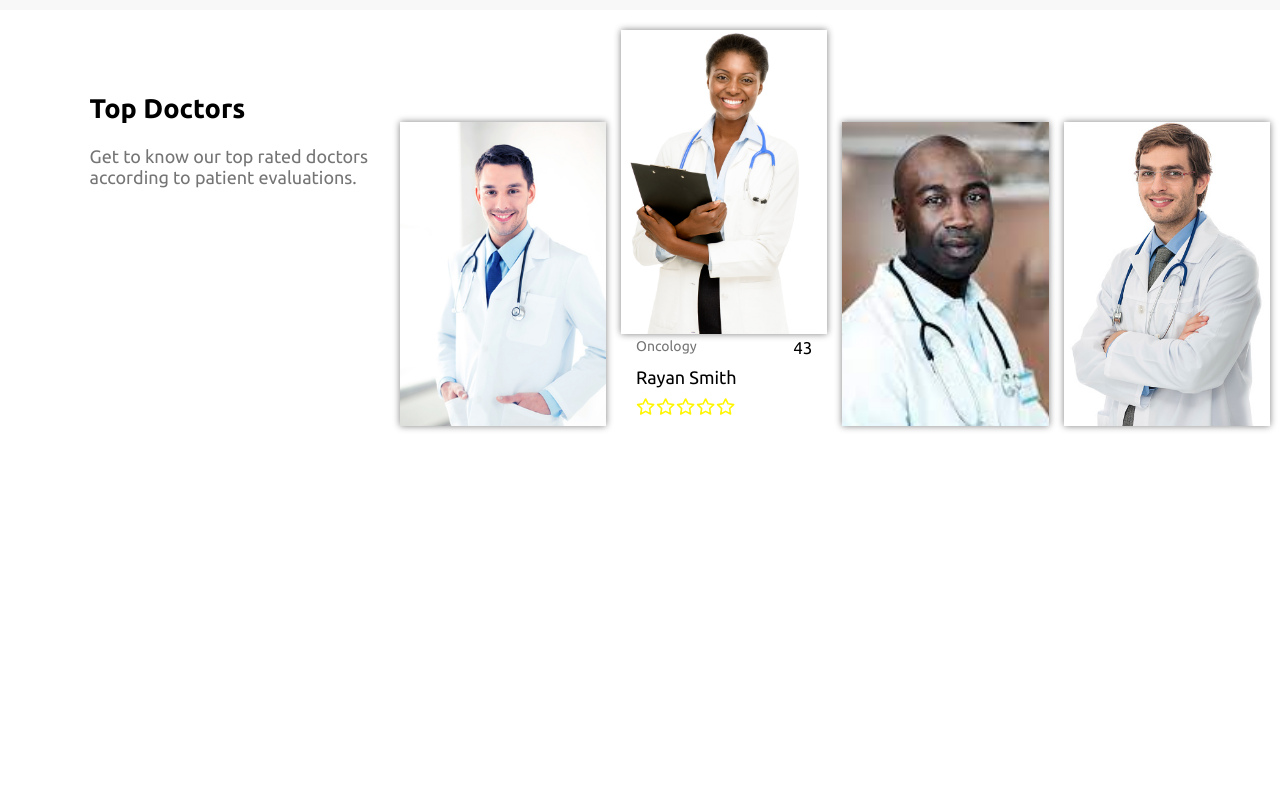
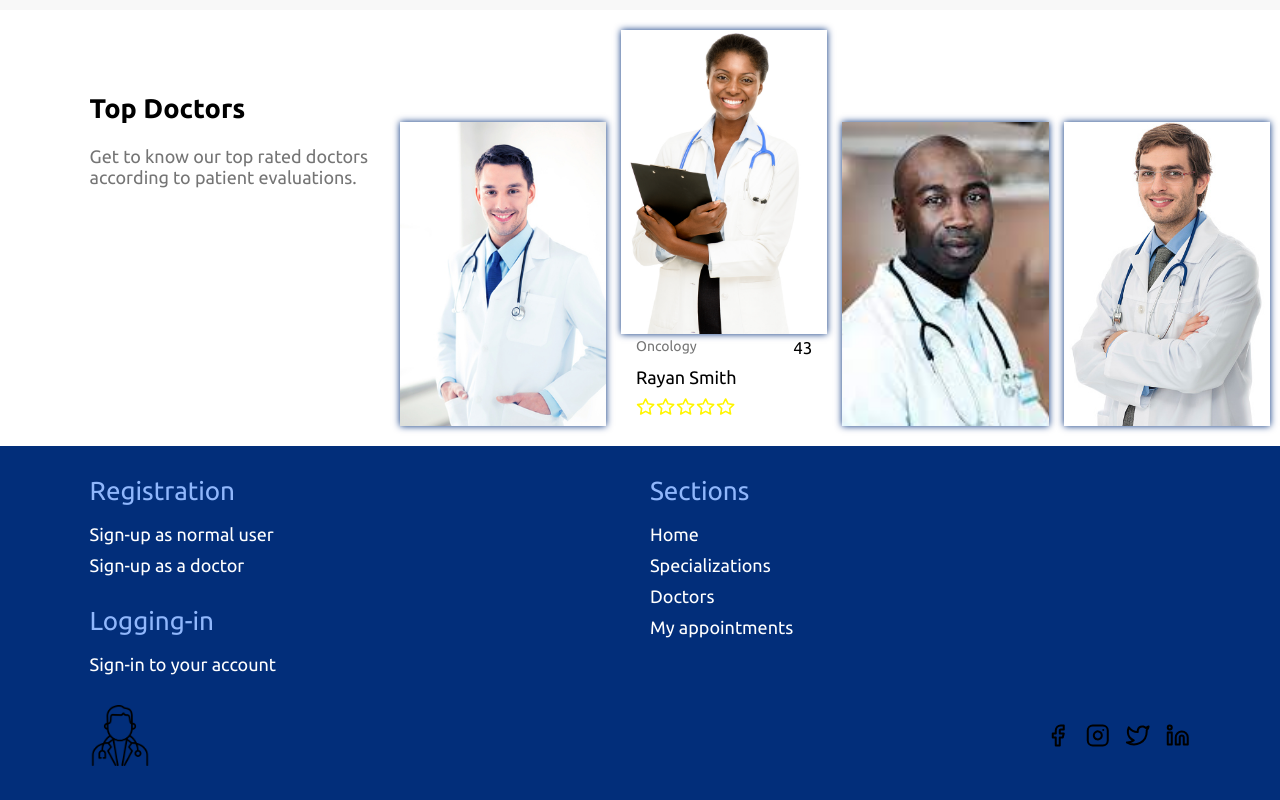
Before and after one commit to abedulaziz/Consult-a-doctor, a React (Create React App) app in the folder consult-a-doctor_frontend/: page / in a window 1280 px wide. Shown: the part 1443-2243 px from the top of the page. Before the commit the page ends 1889 px from the top, so only its background shows below. Built offline with nearby package versions, Linux system fonts and the light colour scheme.

Commit message:
Frontend: implement the styling of footer component and add it to home component

```diff
--- a/consult-a-doctor_frontend/src/App.css
+++ b/consult-a-doctor_frontend/src/App.css
@@ -39,6 +39,11 @@ h2.sec-heading {
   margin-left: 0;
   margin-right: 0;
   margin-bottom: 30px;
+}
+
+ul {
+  list-style-type: none;
+  padding: 0;
 }
 
 /* ------------------------------------------------ */
@@ -302,7 +307,7 @@ header .header-content .account_status .sign-up_button {
 .top_doctors .top_doctors-content .top_doctors-details .top_doctor .img_wrapper {
   width: 100%;
   height: calc(75vw /4 + 5vw);
-  box-shadow: 0 0 7px gray;
+  box-shadow: 0 0 7px var(--main-theme-color);
 }
 
 .top_doctors .top_doctors-content .top_doctors-details .top_doctor .img_wrapper img {
@@ -342,5 +347,71 @@ header .header-content .account_status .sign-up_button {
 }
 
 /* ------------------------------------------------ */
-/* ----------------- end top doctor ----------------- */
+/* ----------------- end top doctors ----------------- */
 /* ------------------------------------------------ */
+
+/* ------------------------------------------------ */
+/* ----------------- start footer ----------------- */
+/* ------------------------------------------------ */
+
+footer {
+  padding: 30px 0;
+  background-color: var(--main-theme-color);
+  color: var(--light-text-color)
+}
+
+footer .footer_content .sections{
+  display: flex;
+  gap: 20px;
+}
+
+footer .footer_content .sections >div {
+  flex: 1;
+}
+
+footer .footer_content .sections >div .section {
+  margin-bottom: 30px;
+}
+
+footer .footer_content .sections >div .section h3 {
+  color: var(--second-theme-color);
+  font-size: 26px;
+  font-weight: 400;
+}
+
+footer .footer_content .sections >div .section ul li {
+  margin-bottom: 10px;
+}
+
+footer .footer_content .sections >div .section ul li a{
+  color: var(--light-text-color);
+  text-decoration: none;
+}
+
+footer .footer_content .buttom_footer {
+  display: flex;
+  justify-content: space-between;
+  align-items: center;
+}
+
+footer .footer_content .buttom_footer .logo {
+  width: 60px;
+}
+
+footer .footer_content .buttom_footer .logo img {
+  width: 100%;
+}
+
+footer .footer_content .buttom_footer .social-media ul{
+  display: flex;
+  gap: 15px;
+}
+
+footer .footer_content .buttom_footer .social-media ul li {
+  cursor: pointer;
+}
+
+
+/* ------------------------------------------------ */
+/* ----------------- end footer ----------------- */
+/* ------------------------------------------------ */
--- a/consult-a-doctor_frontend/src/layout-components/header.jsx
+++ b/consult-a-doctor_frontend/src/layout-components/header.jsx
@@ -3,7 +3,7 @@ import React from 'react'
 // helper components
 import NavItem from '../helper-components/navItem';
 
-import logo from '../assets/brand/transparent_background_logo.png';
+import logo from '../assets/brand/transparent_background_brand.png';
 
 const Header = () => {
   return (
--- a/consult-a-doctor_frontend/src/page-components/home.jsx
+++ b/consult-a-doctor_frontend/src/page-components/home.jsx
@@ -21,6 +21,7 @@ import TopDoctor from '../helper-components/topDoctor';
 
 // layout components
 import Header from '../layout-components/header';
+import Footer from '../layout-components/footer';
 
 const Home = () => {
   return (
@@ -120,6 +121,8 @@ const Home = () => {
         </div>
 
       </main>
+
+      <Footer />
     </div>
   )
 }
```
